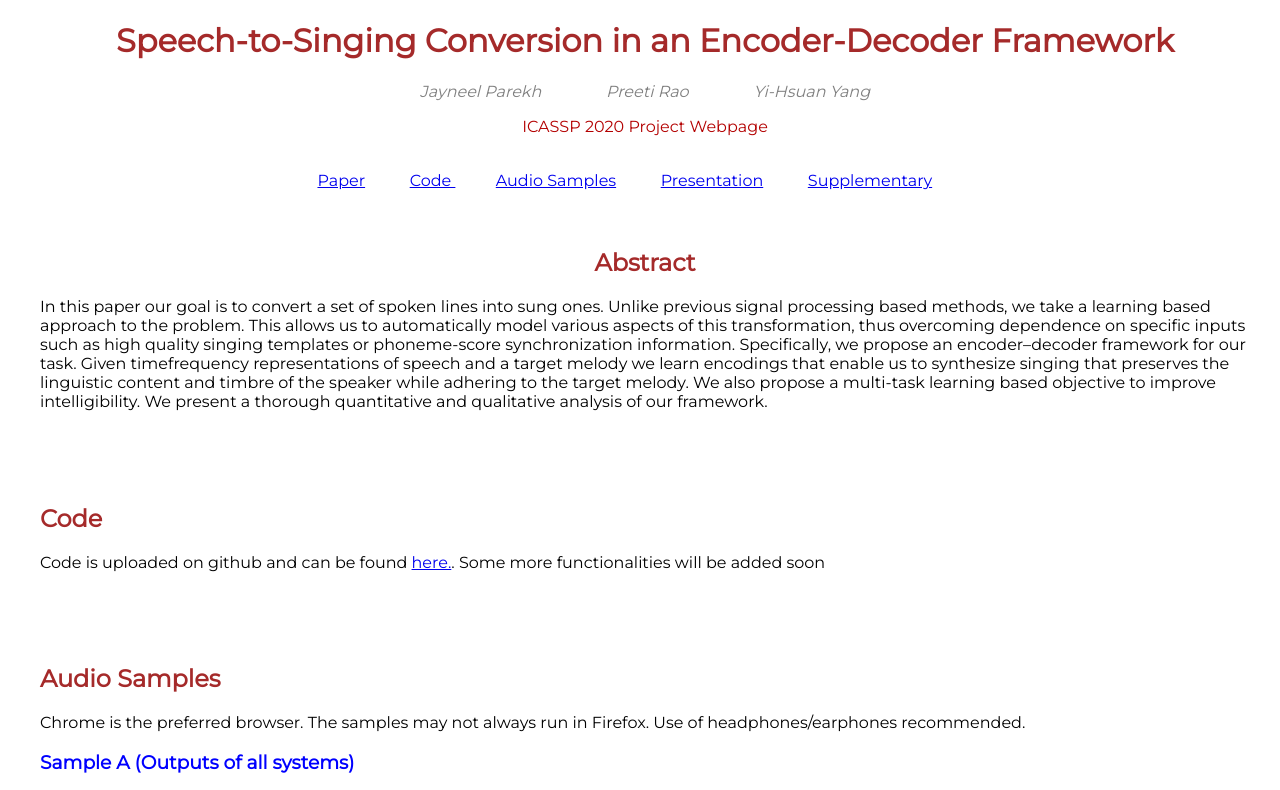
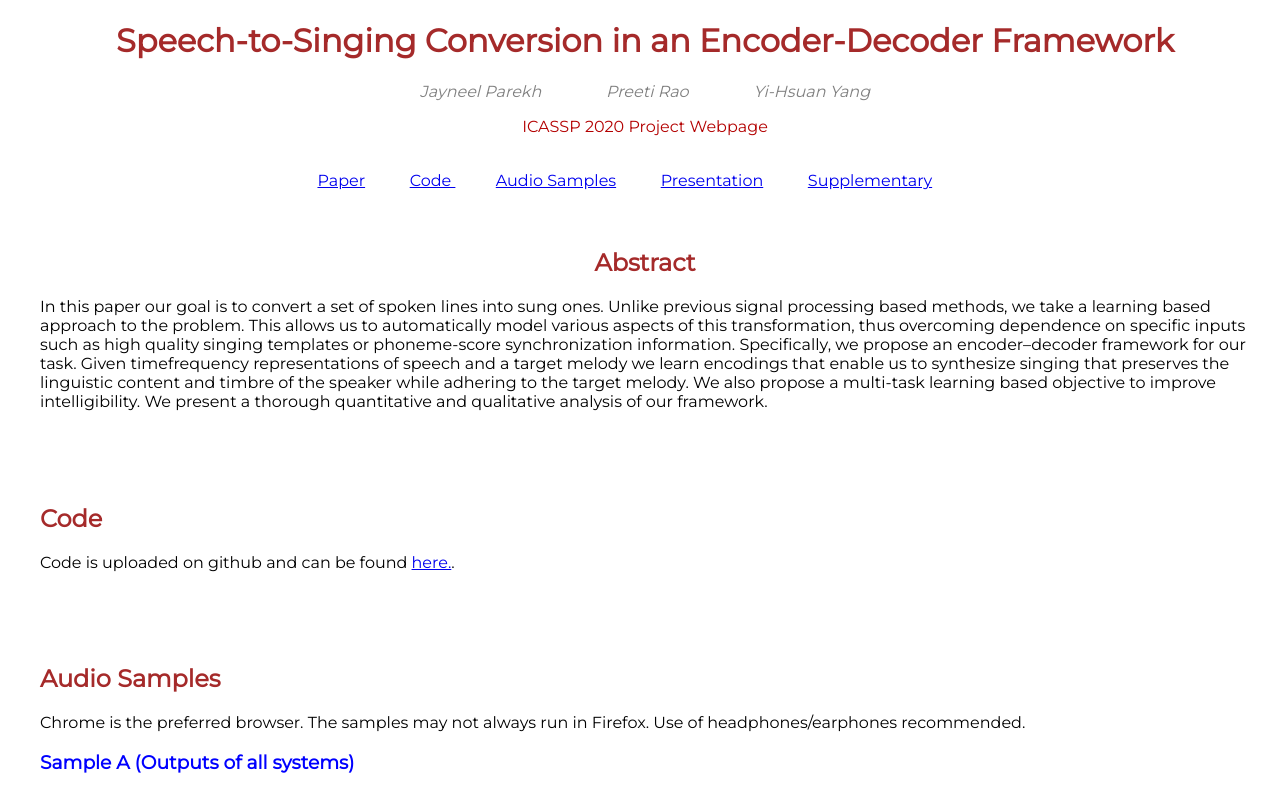
Before and after one commit to jayneelparekh/icassp20, a plain HTML site: page index.html in a window 1280 px wide. Shown: the top 790 px of the page. Drawn offline with Linux system fonts and the light colour scheme.

Commit message:
Update index.html

```diff
--- a/index.html
+++ b/index.html
@@ -28,7 +28,7 @@
 		<br> <br> <br>
 
 	    <h2 style="color:brown;" id='code'> Code </h2>
-		<p> Code is uploaded on github and can be found <a href="https://github.com/jayneelparekh/sp2si-code"> here.</a>. Some more functionalities will be added soon </p>
+		<p> Code is uploaded on github and can be found <a href="https://github.com/jayneelparekh/sp2si-code"> here.</a>. </p>
 
 	    <br> <br> <br>
 
```
